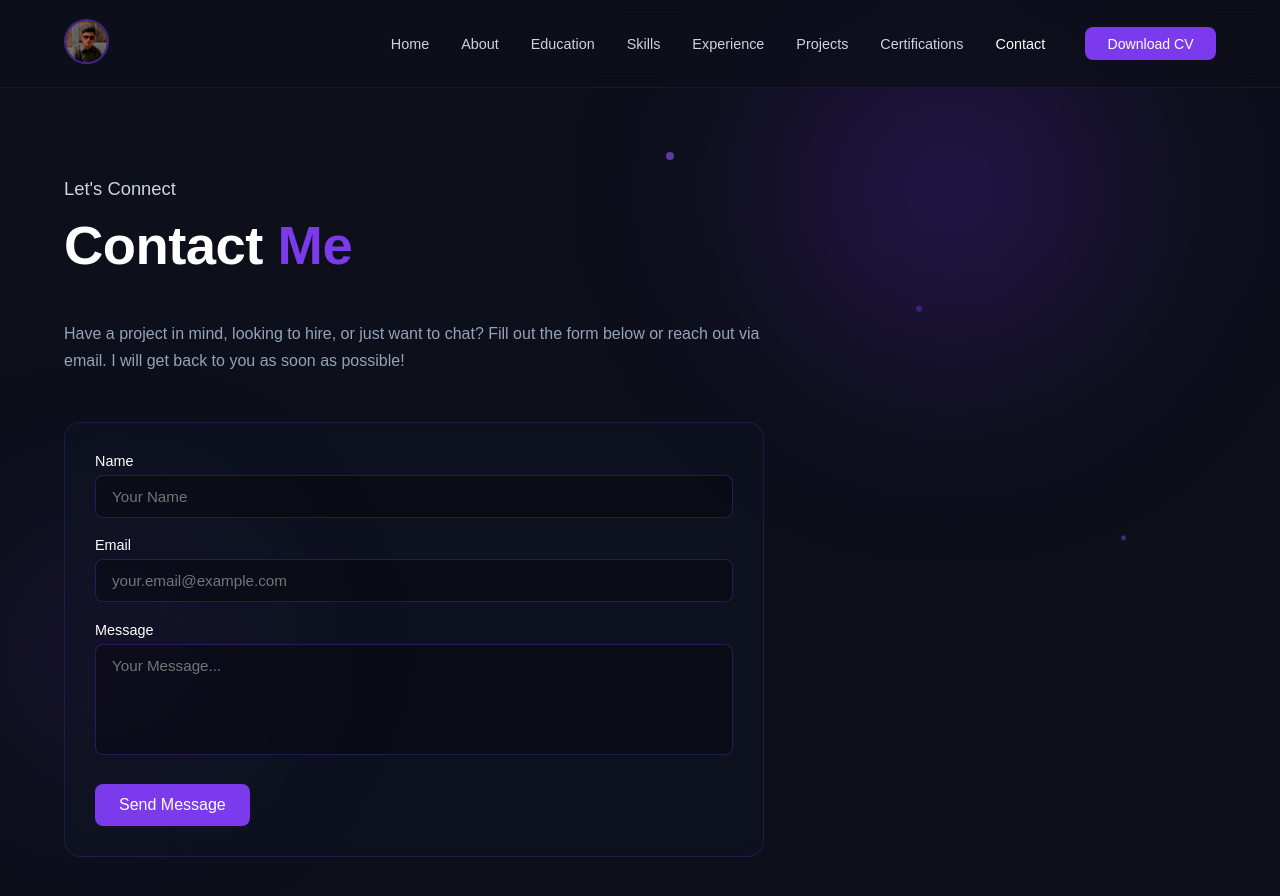
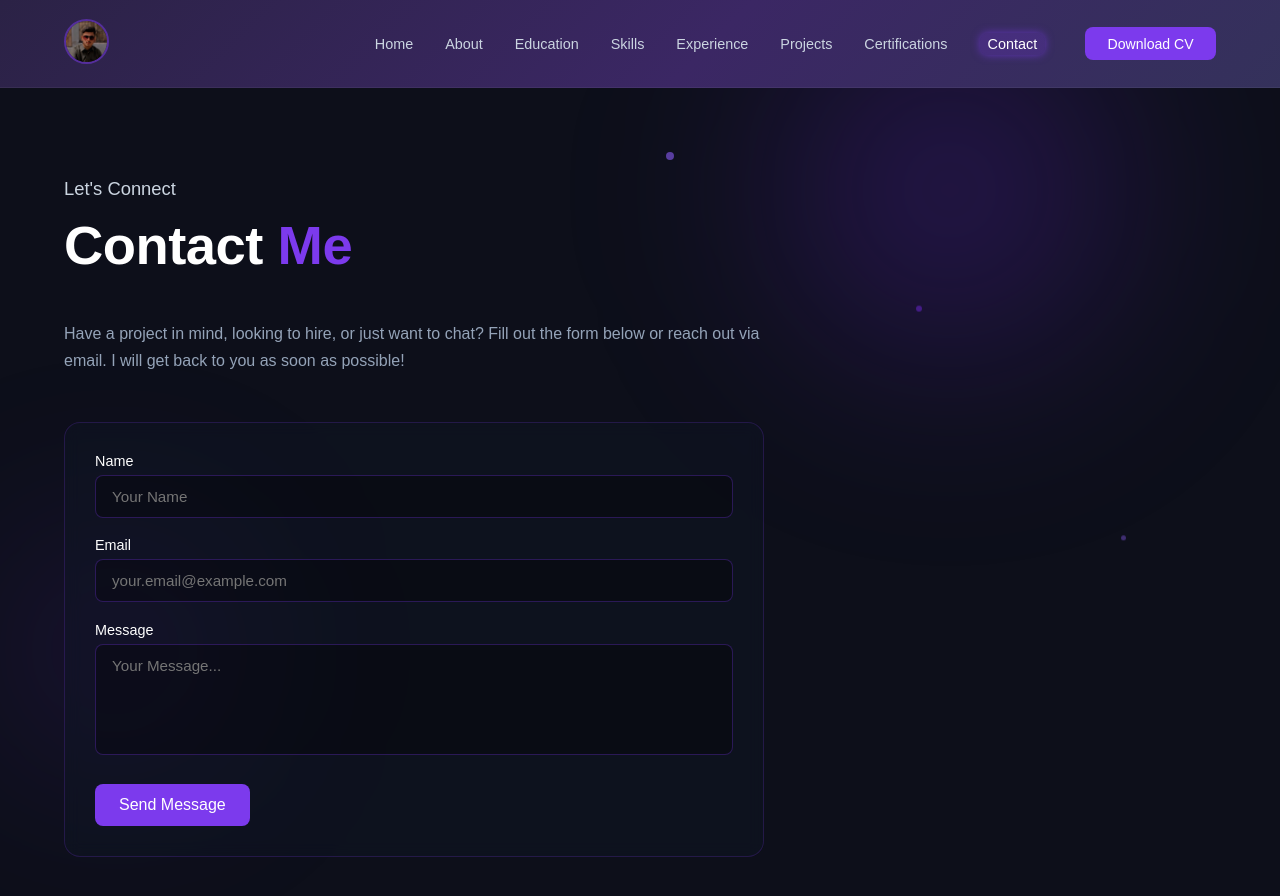
Before and after one commit to SunShine-FA/Portfolio, a React app: page /contact in a window 1280 px wide. Shown: the top 896 px of the page. Built offline with nearby package versions, Linux system fonts and the light colour scheme; the HTML template or start-up script is replaced by a standard one.

Commit message:
improve the css

```diff
--- a/src/index.css
+++ b/src/index.css
@@ -227,13 +227,20 @@ body {
 }
 
 /* NAVBAR */
+@keyframes navbarGradient {
+  0% { background-position: 0% 50%; }
+  50% { background-position: 100% 50%; }
+  100% { background-position: 0% 50%; }
+}
 .navbar {
   position: fixed;
   top: 0;
   left: 0;
   width: 100%;
   z-index: 50;
-  background: rgba(13, 15, 26, 0.85);
+  background: linear-gradient(135deg, #1e1e2d, #3b2764, #2c3e50);
+  background-size: 200% 200%;
+  animation: navbarGradient 12s ease infinite;
   backdrop-filter: blur(12px);
   border-bottom: 1px solid rgba(255, 255, 255, 0.05);
   display: flex;
@@ -279,6 +286,14 @@ body {
 .nav-links a:hover,
 .nav-links a.active {
   color: #fff;
+}
+
+/* Active navigation tab styling */
+.nav-links a.active {
+  background: rgba(124, 58, 237, 0.2);
+  padding: 0.2rem 0.5rem;
+  border-radius: 8px;
+  box-shadow: 0 0 8px rgba(124, 58, 237, 0.6);
 }
 
 .download-cv-btn {
@@ -468,6 +483,7 @@ body {
   object-fit: cover;
   object-position: top center;
 }
+
 /* ==========================================
    HAMBURGER BUTTON & MOBILE MENU
    ========================================== */
@@ -564,6 +580,7 @@ body {
 
 /* ---------- LARGE TABLET (max-width: 1024px) ---------- */
 @media (max-width: 1024px) {
+
   /* Reduce horizontal padding on navbar */
   .navbar {
     padding: 1rem 2rem;
@@ -606,6 +623,7 @@ body {
 
 /* ---------- TABLET / SMALL LAPTOP (max-width: 900px) ---------- */
 @media (max-width: 900px) {
+
   /* Reduce nav link gap on tablet */
   .nav-links-desktop {
     gap: 1rem;
@@ -684,6 +702,7 @@ body {
 
 /* ---------- MOBILE (max-width: 768px) ---------- */
 @media (max-width: 768px) {
+
   /* Hide desktop nav links and CV button */
   .nav-links-desktop {
     display: none;
@@ -948,6 +967,7 @@ body {
 
 /* ---------- SMALL MOBILE (max-width: 480px) ---------- */
 @media (max-width: 480px) {
+
   /* Tighter navbar padding */
   .navbar {
     padding: 0.7rem 1rem;
```
Also changed, not shown: src/components/Certifications.jsx (line endings or trailing spaces), 1 other file (tests, documents, lock files or other folders).
